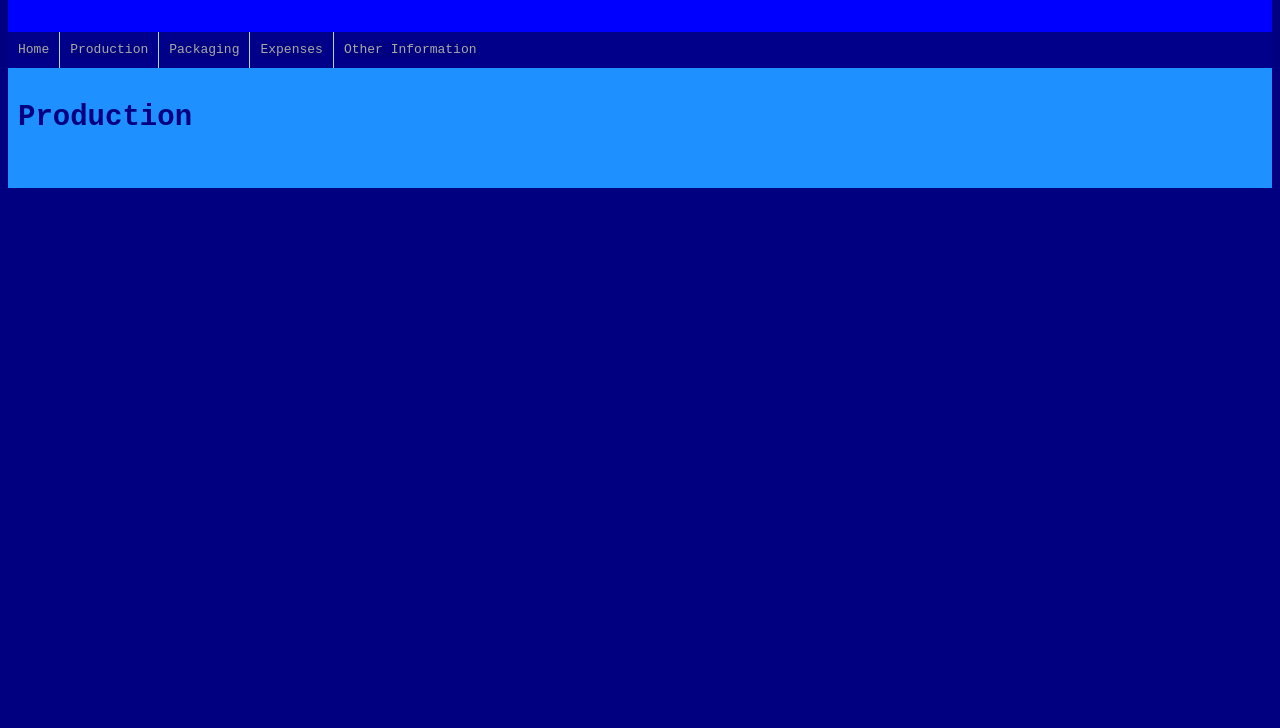
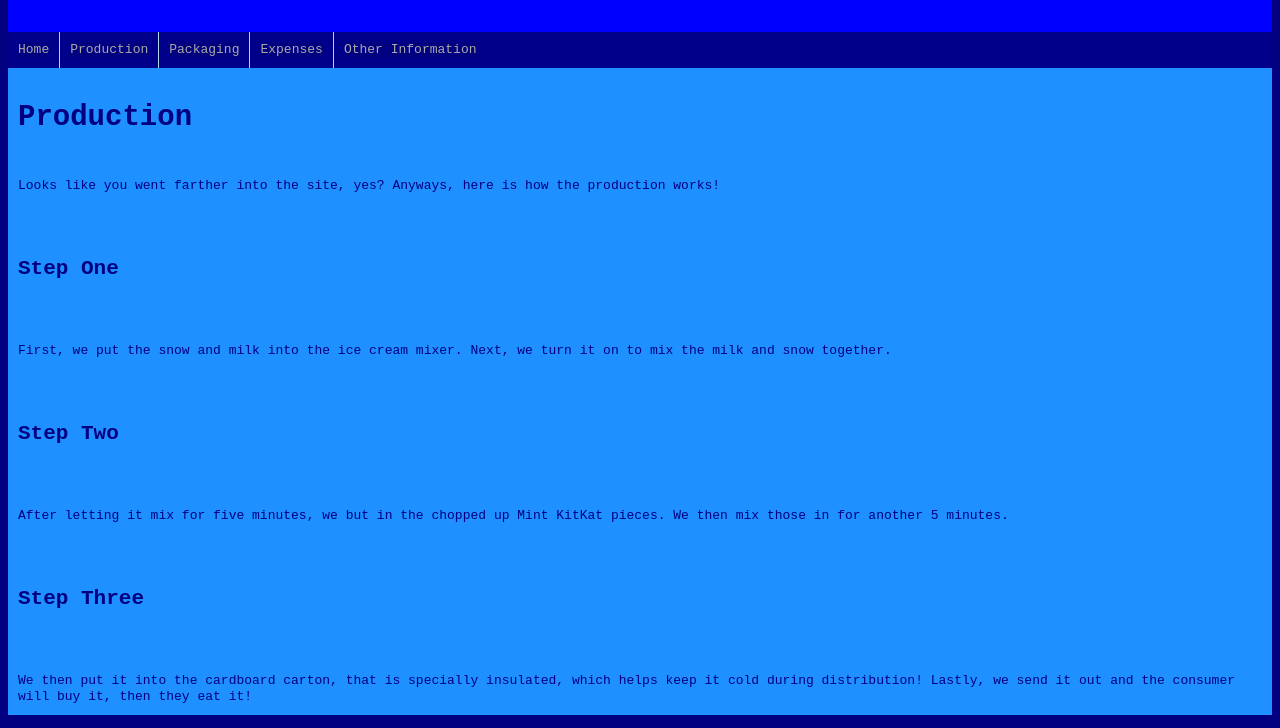
Before and after one commit to 20090114/Fahrenheit0, a plain HTML site: page production.html in a window 1280 px wide. Shown: the part 125-853 px from the top of the page. Before the commit the page ends 800 px from the top, so only its background shows below. Drawn offline with Linux system fonts and the light colour scheme.

Commit message:
Update production.html

```diff
--- a/production.html
+++ b/production.html
@@ -23,6 +23,12 @@
     </div>
 
       <h3>Production</h3>
-        <p></p>
+        <p>Looks like you went farther into the site, yes? Anyways, here is how the production works!</p>
+      <h5>Step One</h5>
+        <p>First, we put the snow and milk into the ice cream mixer. Next, we turn it on to mix the milk and snow together.</p>
+      <h5>Step Two</h5>
+        <p>After letting it mix for five minutes, we but in the chopped up Mint KitKat pieces. We then mix those in for another 5 minutes.</p>
+      <h5>Step Three</h5>
+        <p>We then put it into the cardboard carton, that is specially insulated, which helps keep it cold during distribution! Lastly, we send it out and the consumer will buy it, then they eat it!</p>
     </body>
   </html>
```
